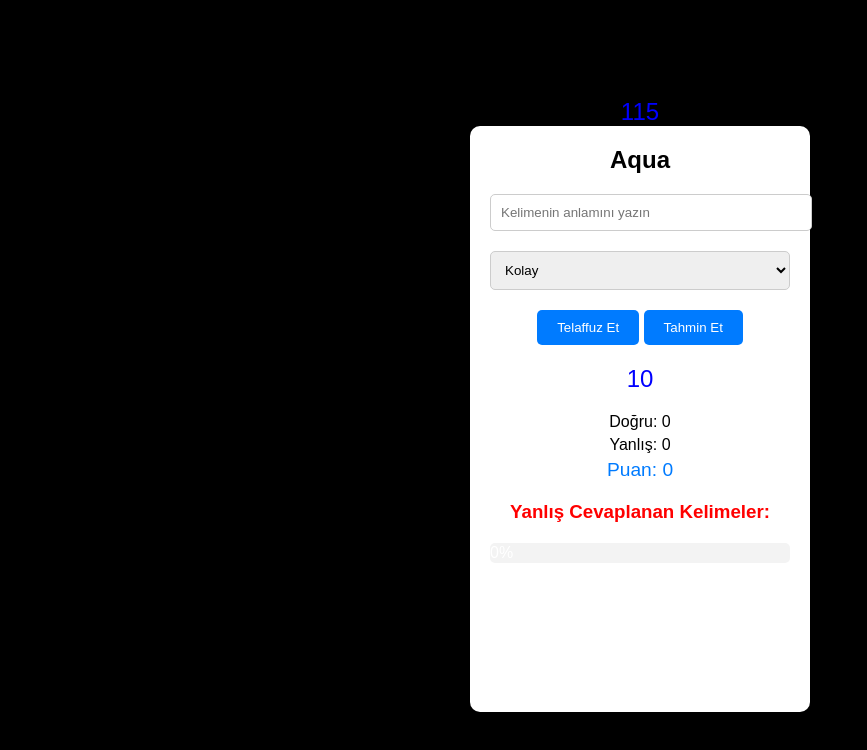
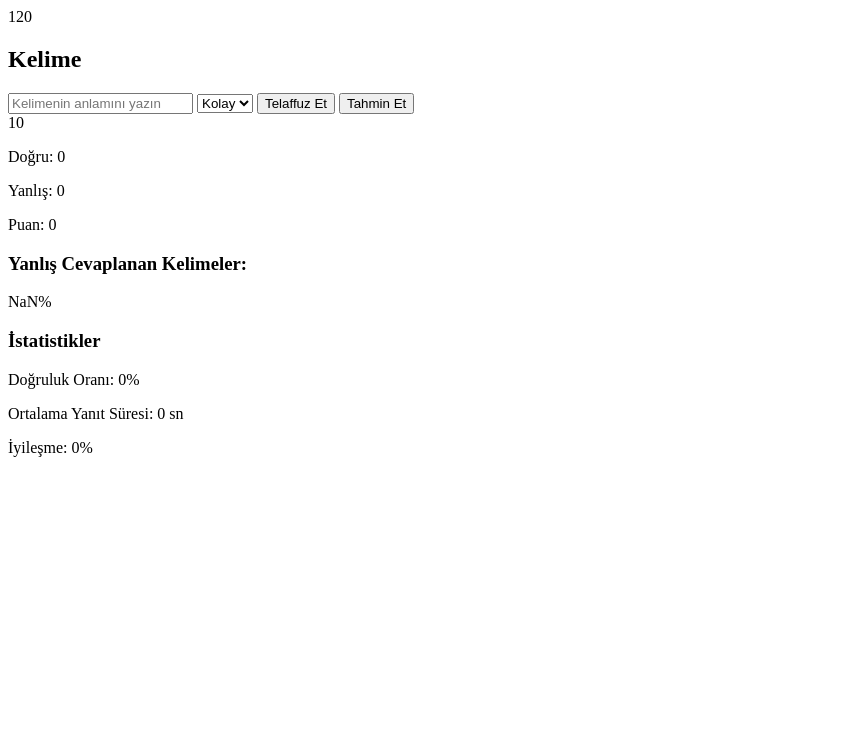
Before and after one commit to ozzasci/Latiumus, a plain HTML site: page index.html in a window 1280 px wide. Shown: the whole page, without its empty margins (0-867 px from the left). Drawn offline with Linux system fonts and the light colour scheme.

Commit message:
Update index.html

```diff
--- a/index.html
+++ b/index.html
@@ -5,97 +5,7 @@
     <meta name="viewport" content="width=device-width, initial-scale=1.0">
     <title>Roma Kelimeleri Flashcard</title>
     <style>
-        body {
-            font-family: Arial, sans-serif;
-            display: flex;
-            justify-content: center;
-            align-items: center;
-            height: 100vh;
-            background-color: #000; /* Changed to black */
-            margin: 0;
-            flex-direction: column;
-        }
-        .timer {
-            font-size: 1.5em;
-            margin-top: 10px;
-            color: blue; /* Changed to blue */
-        }
-        .flashcard {
-            background-color: #fff;
-            border-radius: 10px;
-            box-shadow: 0 4px 8px rgba(0, 0, 0, 0.2);
-            padding: 20px;
-            text-align: center;
-            width: 300px;
-        }
-        .flashcard h2 {
-            margin: 0 0 20px;
-        }
-        .flashcard input {
-            width: 100%;
-            padding: 10px;
-            margin-bottom: 20px;
-            border: 1px solid #ccc;
-            border-radius: 5px;
-        }
-        .flashcard select {
-            width: 100%;
-            padding: 10px;
-            margin-bottom: 20px;
-            border: 1px solid #ccc;
-            border-radius: 5px;
-        }
-        .flashcard button {
-            padding: 10px 20px;
-            background-color: #007bff;
-            color: #fff;
-            border: none;
-            border-radius: 5px;
-            cursor: pointer;
-        }
-        .flashcard button:hover {
-            background-color: #0056b3;
-        }
-        .result {
-            margin-top: 20px;
-            font-weight: bold;
-        }
-        .score {
-            margin-top: 20px;
-        }
-        .score p {
-            margin: 5px 0;
-        }
-        .total-score {
-            font-size: 1.2em;
-            color: #007bff;
-        }
-        .incorrect-words {
-            margin-top: 20px;
-            color: red;
-        }
-        .progress-bar {
-            width: 100%;
-            background-color: #f3f3f3;
-            border-radius: 5px;
-            overflow: hidden;
-            margin-top: 20px;
-        }
-        .progress-bar-inner {
-            height: 20px;
-            width: 0;
-            background-color: #007bff;
-            text-align: center;
-            line-height: 20px;
-            color: white;
-        }
-        .statistics {
-            margin-top: 20px;
-            color: #fff;
-        }
-        .statistics p {
-            margin: 5px 0;
-        }
+        /* Stil kodları */
     </style>
 </head>
 <body>
@@ -132,6 +42,7 @@
             <p>İyileşme: <span id="improvementOverTime">0%</span></p>
         </div>
     </div>
+
     <script>
         function speakWord() {
             const kelime = document.getElementById("kelime").textContent;
@@ -141,57 +52,7 @@
         }
     </script>
     <script>
-        const romaKelimeleri = [
-            { kelime: "Amor", anlam: "Aşk" },
-            { kelime: "Roma", anlam: "Roma" },
-            { kelime: "Via", anlam: "Yol" },
-            { kelime: "Aqua", anlam: "Su" },
-            { kelime: "Ignis", anlam: "Ateş" },
-            { kelime: "Terra", anlam: "Toprak" },
-            { kelime: "Caelum", anlam: "Gökyüzü" },
-            { kelime: "Luna", anlam: "Ay" },
-            { kelime: "Sol", anlam: "Güneş" },
-            { kelime: "Stella", anlam: "Yıldız" },
-            { kelime: "Vita", anlam: "Hayat" },
-            { kelime: "Mors", anlam: "Ölüm" },
-            { kelime: "Pax", anlam: "Barış" },
-            { kelime: "Bellum", anlam: "Savaş" },
-            { kelime: "Domus", anlam: "Ev" },
-            { kelime: "Familia", anlam: "Aile" },
-            { kelime: "Amicus", anlam: "Arkadaş" },
-            { kelime: "Hostis", anlam: "Düşman" },
-            { kelime: "Rex", anlam: "Kral" },
-            { kelime: "Regina", anlam: "Kraliçe" },
-            { kelime: "Senatus", anlam: "Senato" },
-            { kelime: "Populus", anlam: "Halk" },
-            { kelime: "Libertas", anlam: "Özgürlük" },
-            { kelime: "Justitia", anlam: "Adalet" },
-            { kelime: "Lex", anlam: "Kanun" },
-            { kelime: "Sacerdos", anlam: "Rahip" },
-            { kelime: "Templum", anlam: "Tapınak" },
-            { kelime: "Deus", anlam: "Tanrı" },
-            { kelime: "Dea", anlam: "Tanrıça" },
-            { kelime: "Fortuna", anlam: "Şans" },
-            { kelime: "Virtus", anlam: "Erdem" },
-            { kelime: "Honor", anlam: "Onur" },
-            { kelime: "Gloria", anlam: "Şan" },
-            { kelime: "Victoria", anlam: "Zafer" },
-            { kelime: "Defensor", anlam: "Savunucu" },
-            { kelime: "Imperium", anlam: "İmparatorluk" },
-            { kelime: "Provincia", anlam: "Eyalet" },
-            { kelime: "Civis", anlam: "Vatandaş" },
-            { kelime: "Miles", anlam: "Asker" },
-            { kelime: "Navis", anlam: "Gemi" },
-            { kelime: "Portus", anlam: "Liman" },
-            { kelime: "Mare", anlam: "Deniz" },
-            { kelime: "Mons", anlam: "Dağ" },
-            { kelime: "Silva", anlam: "Orman" },
-            { kelime: "Flumen", anlam: "Nehir" },
-            { kelime: "Urbs", anlam: "Şehir" },
-            { kelime: "Forum", anlam: "Meydan" },
-            { kelime: "Theatrum", anlam: "Tiyatro" },
-            { kelime: "Circus", anlam: "Sirk" }
-        ];
+        const romaKelimeleri = [ /* Kelime listesi */ ];
 
         let mevcutKelime;
         let puan = 0;
```
Lines whose indentation alone changed are shown as unchanged.
